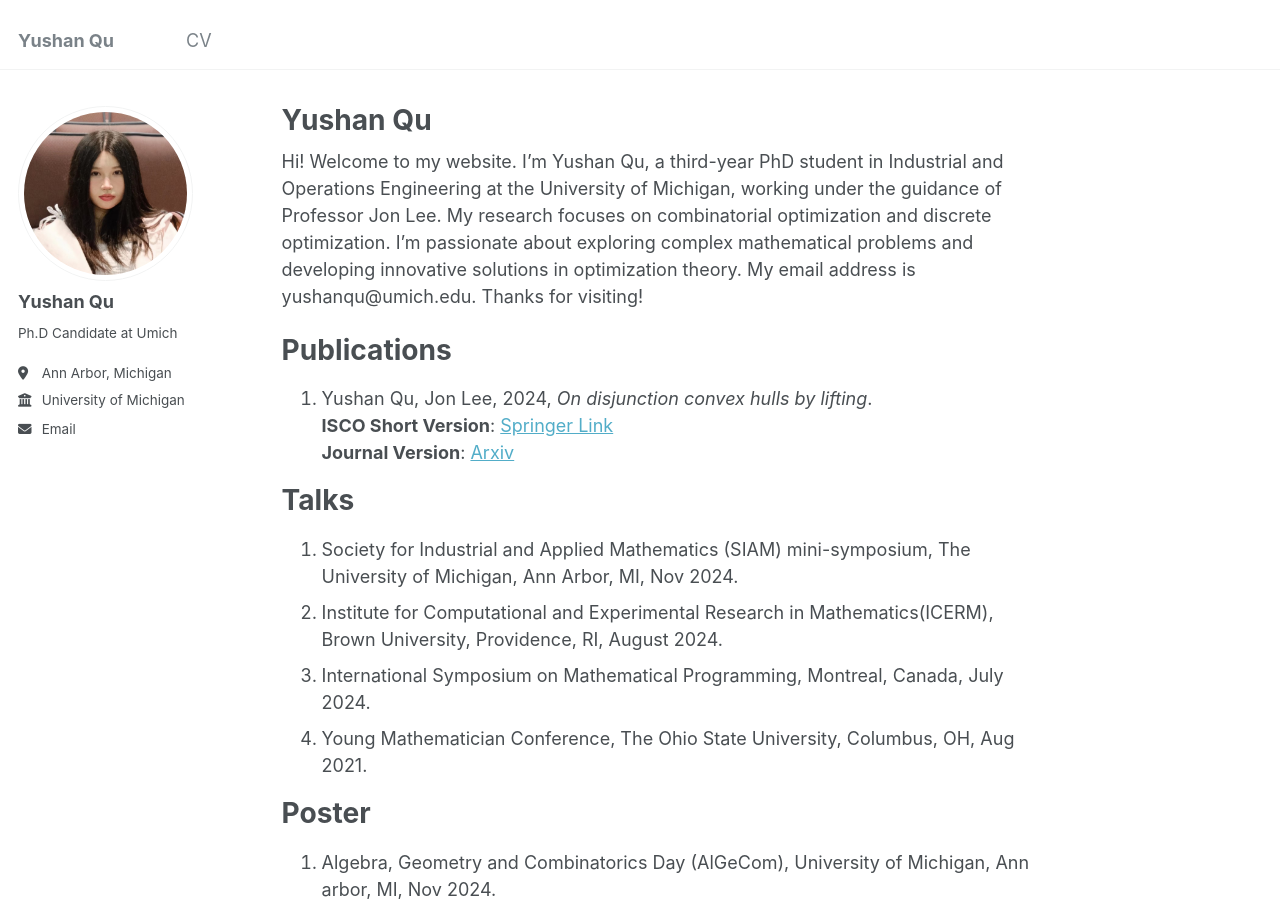
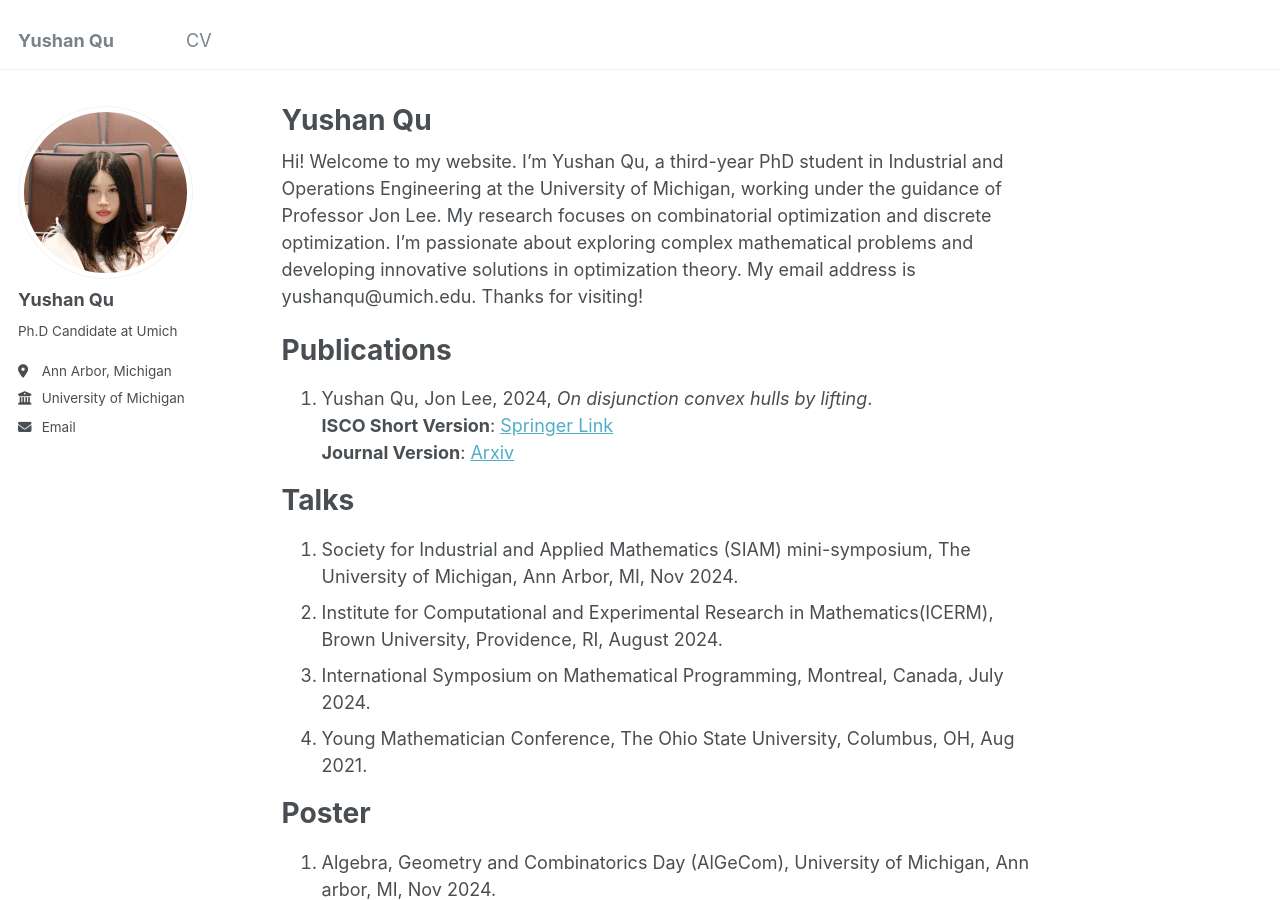
Before and after one commit to yushanqu/yushanqu.github.io, a Jekyll site: the page built from _pages/about.md, in a window 1280 px wide and 900 px high. Built offline with Jekyll 4.4.1, drawn with Linux system fonts in a browser that asks for light colours.

Commit message:
Update _config.yml

```diff
--- a/_config.yml
+++ b/_config.yml
@@ -21,7 +21,7 @@ repository               : "yushanqu/yushanqu"
 #               Additional customization can be done by editing /_includes/author-profile.html
 author:
   # Biographic information
-  avatar           : "profilephoto.jpg"
+  avatar           : "profile.jpg"
   name             : "Yushan Qu"
   pronouns         : # example: "she/her"
   bio              : "Ph.D Candidate at Umich"
```
